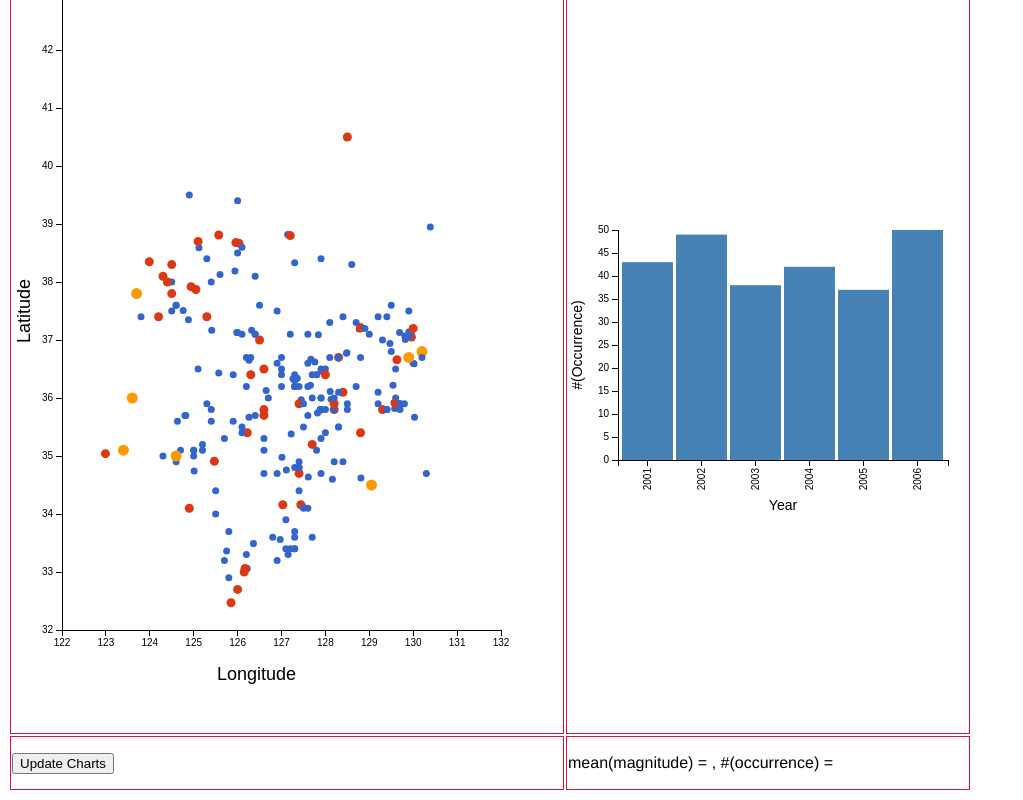
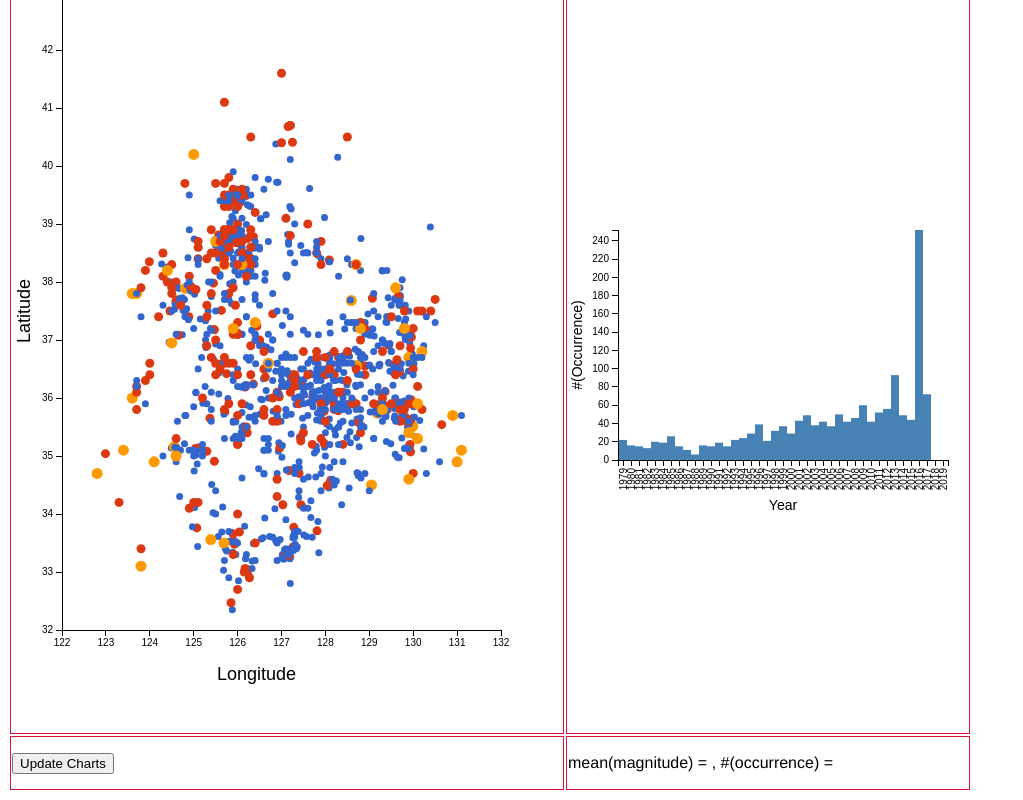
Before and after one commit to snuhci2017/earthquakeMap, a plain HTML site: page src/html/main.html in a window 1280 px wide. Both pictures are taken after a click on the button "Update Charts". Shown: the part 132-932 px from the top of the page, without its empty margins (0-1023 px from the left). Drawn offline with nearby package versions, Linux system fonts and the light colour scheme.

Commit message:
commit current state

```diff
--- a/src/html/main.html
+++ b/src/html/main.html
@@ -39,7 +39,7 @@
 
     </div>
     <script>
-        var year = 2000;
+        var year = 1978;
 
         $(document).ready(function() {
             var filtered = filterRecords(records, year, year + 5, 5.0, 7.0);
@@ -52,9 +52,9 @@
         });
 
         function update() {
-            filtered = filterRecords(records, year, year + 5, 1.0, 7.0);
+            filtered = filterRecords(records, year, year + 40, 1.0, 7.0);
             updateEpicenterMap(filtered);
-            updateBarChart(filtered, year, year + 5);
+            updateBarChart(filtered, year, year + 40);
             if (year + 5 < 2017)
                 year++;
         }
```
